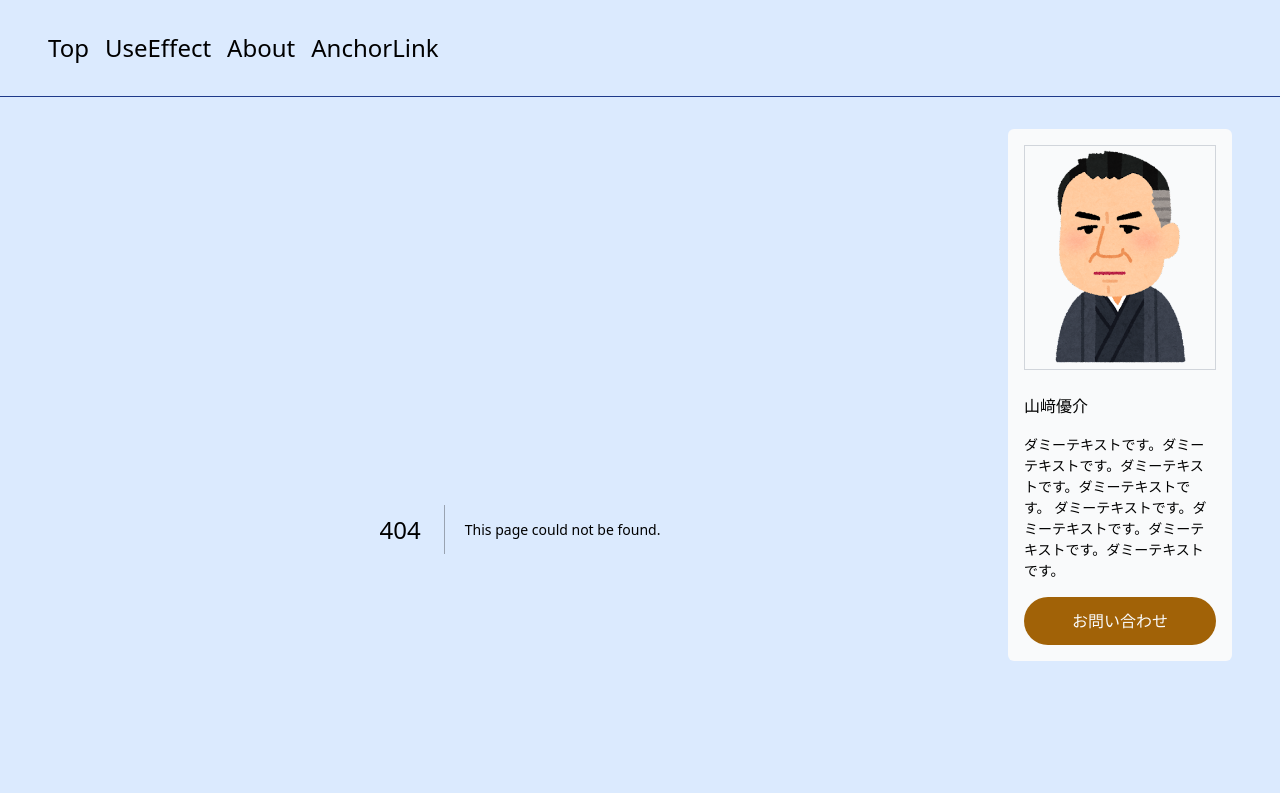
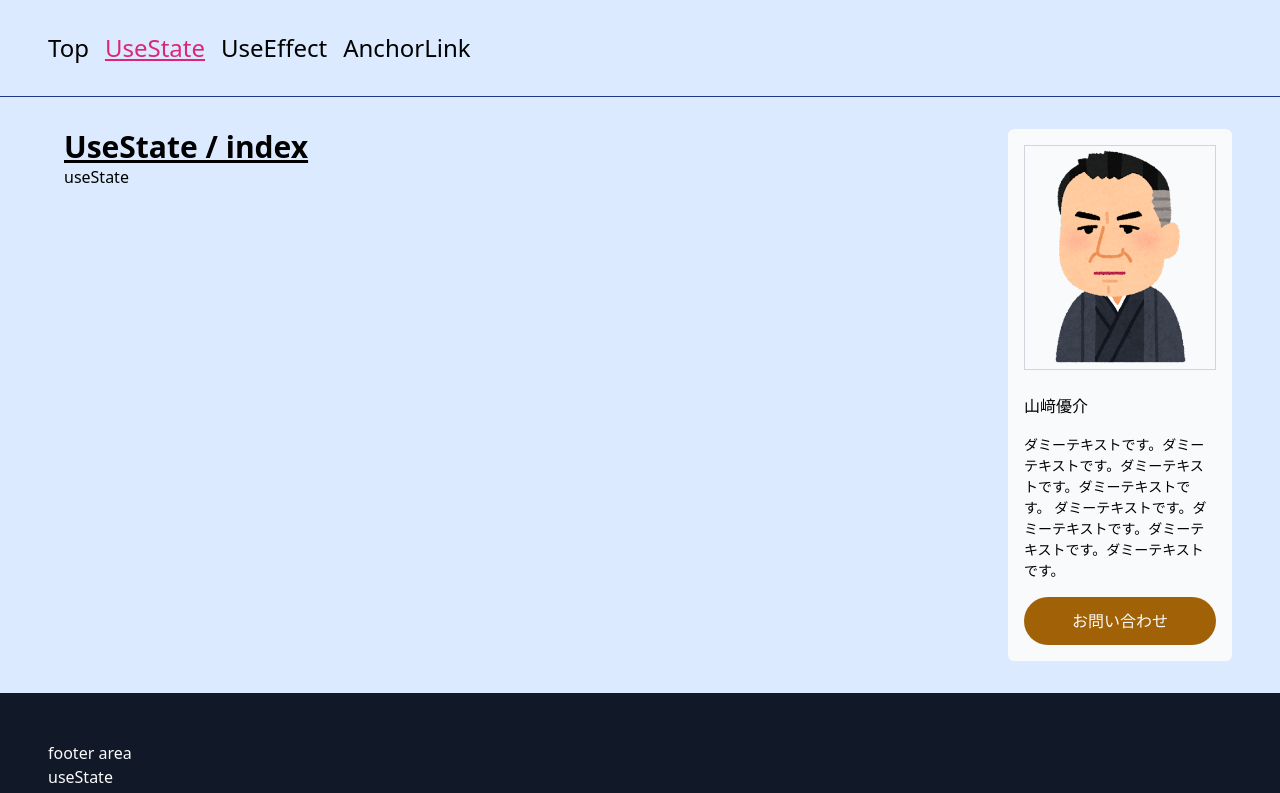
Before and after one commit to yyamazaki1732/try-next, a Next.js app: page /useState in a window 1280 px wide. Before the commit this address had no page. Shown: the top 793 px of the page. Built offline with nearby package versions, Linux system fonts and the light colour scheme.

Commit message:
change: file name from 'about' to  'useState'

```diff
--- a/src/components/pages/about/About.tsx
+++ /dev/null
@@ -1,3 +0,0 @@
-export default function About() {
-  return <h1>About</h1>;
-}
--- a/src/components/pages/common/footer.tsx
+++ b/src/components/pages/common/footer.tsx
@@ -1,5 +1,5 @@
 import Link from "next/link";
-const links = ["about", "anchorLink", "contact"];
+const links = ["useState", "anchorLink", "contact"];
 
 export default function Footer() {
   return (
--- a/src/components/pages/common/header.tsx
+++ b/src/components/pages/common/header.tsx
@@ -5,8 +5,8 @@ export default function Footer() {
     <header className="py-8 px-12 text-2xl border-b border-blue-900">
       <nav className="flex gap-x-4">
         <Links path="/" />
+        <Links path="/useState" />
         <Links path="/useEffect" />
-        <Links path="/about" />
         <Links path="/anchorLink" />
       </nav>
     </header>
--- /dev/null
+++ b/src/components/pages/useState/useState.tsx
@@ -0,0 +1,3 @@
+export default function UseState() {
+  return <h1>useState</h1>;
+}
--- a/src/pages/about/index.tsx
+++ /dev/null
@@ -1,11 +0,0 @@
-import Link from "next/link";
-import About from "@/components/pages/about/About";
-
-export default function Page() {
-  return (
-    <>
-      <h1 className="text-3xl font-bold underline">About / index</h1>
-      <About />
-    </>
-  );
-}
--- /dev/null
+++ b/src/pages/useState/index.tsx
@@ -0,0 +1,10 @@
+import UseState from "@/components/pages/useState/useState";
+
+export default function Page() {
+  return (
+    <>
+      <h1 className="text-3xl font-bold underline">UseState / index</h1>
+      <UseState />
+    </>
+  );
+}
```
